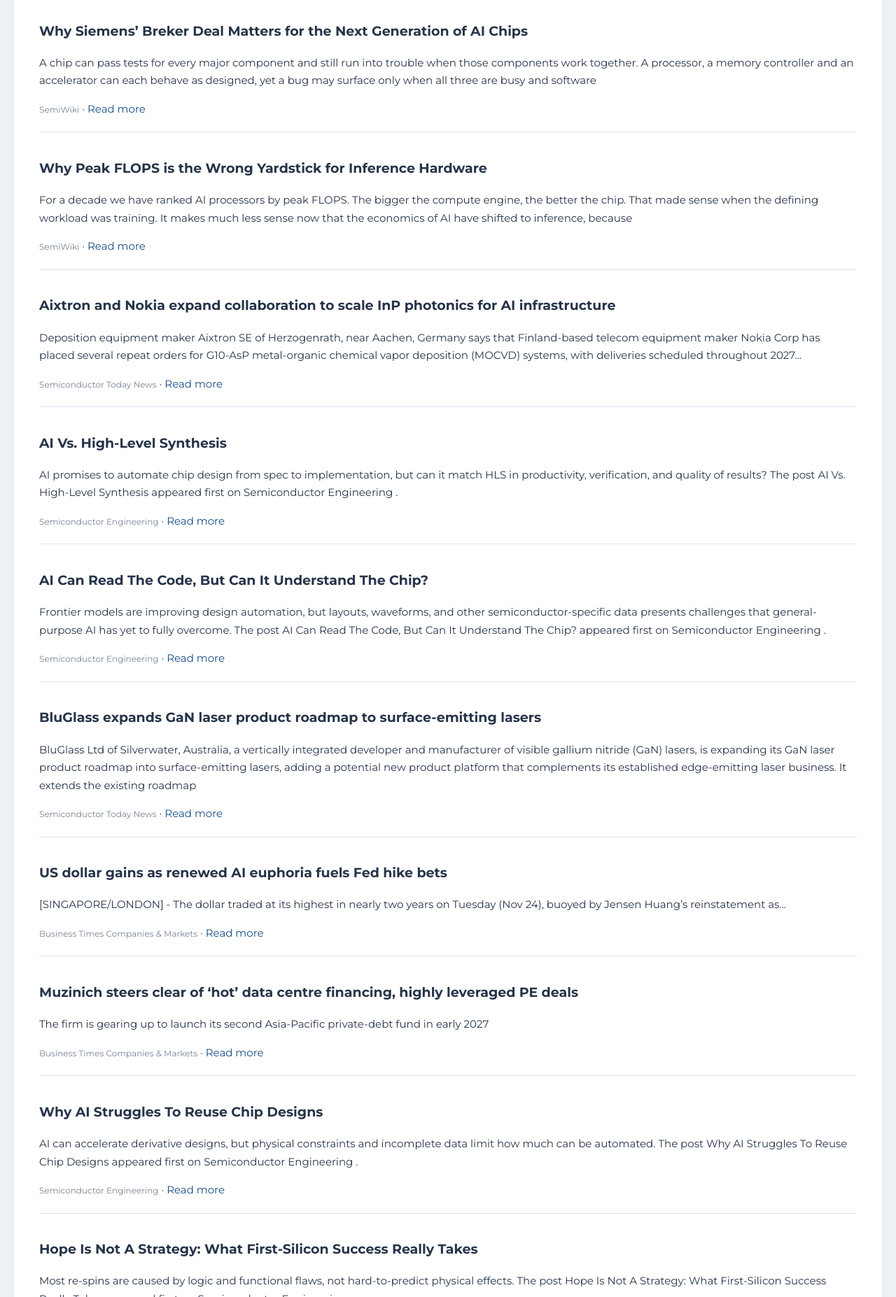
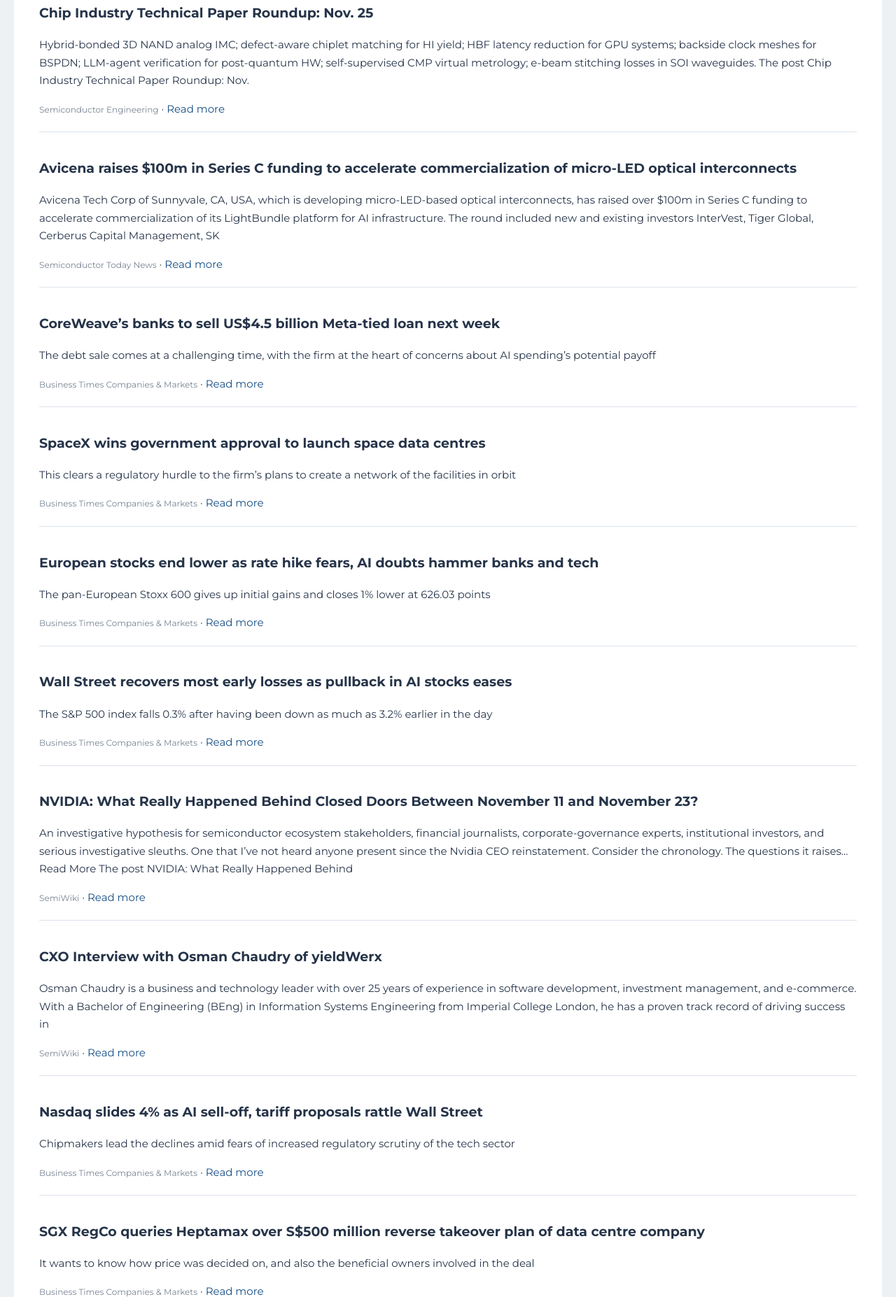
Before and after one commit to atowr/semiconductor-newsletter, a plain HTML site: page docs/index.html in a window 1280 px wide. Shown: the part 946-2800 px from the top of the page at 70% size. Drawn offline with Linux system fonts and the light colour scheme; a script that the page names is missing.

Commit message:
Publish daily semiconductor newsletter

```diff
--- a/docs/index.html
+++ b/docs/index.html
@@ -40,7 +40,7 @@ footer { background:#10263f; color:#cbd5e1; padding:24px; text-align:center; fon
 .tradingview-widget-container__widget {width:100%}
 .tradingview-widget-container iframe {display:block;width:100%!important;max-width:100%}
 .snapshot {padding:20px 24px 24px}</style></head><body>
-<header style="text-align:left"><p style="text-align:left;margin:0 0 6px"> Wednesday, 25 November 2026</p>
+<header style="text-align:left"><p style="text-align:left;margin:0 0 6px"> Thursday, 26 November 2026</p>
 <h1 style="text-align:left;margin:0 0 6px">Semiconductor Industry Daily Brief</h1><p style="text-align:left;margin:0">Providing concise, curated market intelligence</p></header>
 <section class="snapshot">
 <div class="snapshot-title">Market Snapshot — Live, as displayed by TradingView</div>
@@ -54,64 +54,64 @@ footer { background:#10263f; color:#cbd5e1; padding:24px; text-align:center; fon
 <main><h2>TODAY'S STORIES</h2>
 
         <article>
-        <h2>Securing The Chiplet Future With A UCIe 4.0-Aware Verification Architecture</h2>
-        <p>Bringing together compliance tests, protocol-aware monitoring, transaction recording, scoreboarding, error-injection callbacks, and targeted debug to support multiple layers. The post Securing The Chiplet Future With A UCIe 4.0-Aware Verification Architecture appeared first on Semiconductor Engineering .</p>
-        <div class="story-meta"><span class="source">Semiconductor Engineering</span> · <a href="https://semiengineering.com/securing-the-chiplet-future-with-a-ucie-4-0-aware-verification-architecture/">Read more</a></div>
+        <h2>Keysight Unites RF and Photonic Design for Tower Semiconductor</h2>
+        <p>Keysight Technologies has certified its Advanced Design System (ADS) Photonic Designer for Tower Semiconductor’s PH18 silicon photonics process design kits, bringing electronic and photonic circuit development into a shared environment. Announced November 9, the integration lets engineers move from schematics through… Read More The post</p>
+        <div class="story-meta"><span class="source">SemiWiki</span> · <a href="https://semiwiki.com/eda/keysight-eda/376442-keysight-unites-rf-and-photonic-design-for-tower-semiconductor/">Read more</a></div>
         </article>
         <article>
-        <h2>Moores Lab AI’s Benchmark Push: Measuring Whether AI Can Actually Verify Chips</h2>
-        <p>AI tools can generate hardware code quickly. The harder question is whether they can establish that a design behaves correctly. Moores Lab AI’s benchmark initiative addresses that distinction, putting attention on verification outcomes rather than the volume or apparent sophistication of generated code. For semiconductor…</p>
-        <div class="story-meta"><span class="source">SemiWiki</span> · <a href="https://semiwiki.com/eda/moores-lab-ai/375754-moores-lab-ais-benchmark-push-measuring-whether-ai-can-actually-verify-chips/">Read more</a></div>
+        <h2>PDF Solutions: What Happens Now That the Puck Has Arrived?</h2>
+        <p>The forces that could begin turning a decade of infrastructure investment into accelerating growth 1. Historical Context In Has the Puck Finally Arrived? , I argued that PDF Solutions has spent more than a decade assembling the infrastructure required for an increasingly connected, data-intensive and</p>
+        <div class="story-meta"><span class="source">SemiWiki</span> · <a href="https://semiwiki.com/eda/pdf-solutions/376678-pdf-solutions-what-happens-now-that-the-puck-has-arrived/">Read more</a></div>
         </article>
         <article>
-        <h2>Why Siemens’ Breker Deal Matters for the Next Generation of AI Chips</h2>
-        <p>A chip can pass tests for every major component and still run into trouble when those components work together. A processor, a memory controller and an accelerator can each behave as designed, yet a bug may surface only when all three are busy and software</p>
-        <div class="story-meta"><span class="source">SemiWiki</span> · <a href="https://semiwiki.com/eda/376542-why-siemens-breker-deal-matters-for-the-next-generation-of-ai-chips/">Read more</a></div>
+        <h2>Chip Industry Technical Paper Roundup: Nov. 25</h2>
+        <p>Hybrid-bonded 3D NAND analog IMC; defect-aware chiplet matching for HI yield; HBF latency reduction for GPU systems; backside clock meshes for BSPDN; LLM-agent verification for post-quantum HW; self-supervised CMP virtual metrology; e-beam stitching losses in SOI waveguides. The post Chip Industry Technical Paper Roundup: Nov.</p>
+        <div class="story-meta"><span class="source">Semiconductor Engineering</span> · <a href="https://semiengineering.com/chip-industry-technical-paper-roundup-nov-25-2/">Read more</a></div>
         </article>
         <article>
-        <h2>Why Peak FLOPS is the Wrong Yardstick for Inference Hardware</h2>
-        <p>For a decade we have ranked AI processors by peak FLOPS. The bigger the compute engine, the better the chip. That made sense when the defining workload was training. It makes much less sense now that the economics of AI have shifted to inference, because</p>
-        <div class="story-meta"><span class="source">SemiWiki</span> · <a href="https://semiwiki.com/semiconductor-manufacturers/vsora/376702-why-peak-flops-is-the-wrong-yardstick-for-inference-hardware/">Read more</a></div>
+        <h2>Avicena raises $100m in Series C funding to accelerate commercialization of micro-LED optical interconnects</h2>
+        <p>Avicena Tech Corp of Sunnyvale, CA, USA, which is developing micro-LED-based optical interconnects, has raised over $100m in Series C funding to accelerate commercialization of its LightBundle platform for AI infrastructure. The round included new and existing investors InterVest, Tiger Global, Cerberus Capital Management, SK</p>
+        <div class="story-meta"><span class="source">Semiconductor Today News</span> · <a href="https://www.semiconductor-today.com/news_items/2026/nov/avicena-251126.shtml">Read more</a></div>
         </article>
         <article>
-        <h2>Aixtron and Nokia expand collaboration to scale InP photonics for AI infrastructure</h2>
-        <p>Deposition equipment maker Aixtron SE of Herzogenrath, near Aachen, Germany says that Finland-based telecom equipment maker Nokia Corp has placed several repeat orders for G10-AsP metal-organic chemical vapor deposition (MOCVD) systems, with deliveries scheduled throughout 2027...</p>
-        <div class="story-meta"><span class="source">Semiconductor Today News</span> · <a href="https://www.semiconductor-today.com/news_items/2026/nov/aixtron-nokia-241126.shtml">Read more</a></div>
+        <h2>CoreWeave’s banks to sell US$4.5 billion Meta-tied loan next week</h2>
+        <p>The debt sale comes at a challenging time, with the firm at the heart of concerns about AI spending’s potential payoff</p>
+        <div class="story-meta"><span class="source">Business Times Companies &amp; Markets</span> · <a href="https://www.businesstimes.com.sg/companies-markets/coreweaves-banks-sell-us4-5-billion-meta-tied-loan-next-week">Read more</a></div>
         </article>
         <article>
-        <h2>AI Vs. High-Level Synthesis</h2>
-        <p>AI promises to automate chip design from spec to implementation, but can it match HLS in productivity, verification, and quality of results? The post AI Vs. High-Level Synthesis appeared first on Semiconductor Engineering .</p>
-        <div class="story-meta"><span class="source">Semiconductor Engineering</span> · <a href="https://semiengineering.com/ai-vs-high-level-synthesis/">Read more</a></div>
+        <h2>SpaceX wins government approval to launch space data centres</h2>
+        <p>This clears a regulatory hurdle to the firm’s plans to create a network of the facilities in orbit</p>
+        <div class="story-meta"><span class="source">Business Times Companies &amp; Markets</span> · <a href="https://www.businesstimes.com.sg/companies-markets/spacex-wins-government-approval-launch-space-data-centres">Read more</a></div>
         </article>
         <article>
-        <h2>AI Can Read The Code, But Can It Understand The Chip?</h2>
-        <p>Frontier models are improving design automation, but layouts, waveforms, and other semiconductor-specific data presents challenges that general-purpose AI has yet to fully overcome. The post AI Can Read The Code, But Can It Understand The Chip? appeared first on Semiconductor Engineering .</p>
-        <div class="story-meta"><span class="source">Semiconductor Engineering</span> · <a href="https://semiengineering.com/ai-can-read-the-code-but-can-it-understand-the-chip/">Read more</a></div>
+        <h2>European stocks end lower as rate hike fears, AI doubts hammer banks and tech</h2>
+        <p>The pan-European Stoxx 600 gives up initial gains and closes 1% lower at 626.03 points</p>
+        <div class="story-meta"><span class="source">Business Times Companies &amp; Markets</span> · <a href="https://www.businesstimes.com.sg/companies-markets/capital-markets-currencies/european-stocks-end-lower-rate-hike-fears-ai-doubts-hammer-banks-and-tech">Read more</a></div>
         </article>
         <article>
-        <h2>BluGlass expands GaN laser product roadmap to surface-emitting lasers</h2>
-        <p>BluGlass Ltd of Silverwater, Australia, a vertically integrated developer and manufacturer of visible gallium nitride (GaN) lasers, is expanding its GaN laser product roadmap into surface-emitting lasers, adding a potential new product platform that complements its established edge-emitting laser business. It extends the existing roadmap</p>
-        <div class="story-meta"><span class="source">Semiconductor Today News</span> · <a href="https://www.semiconductor-today.com/news_items/2026/nov/bluglass-241126.shtml">Read more</a></div>
+        <h2>Wall Street recovers most early losses as pullback in AI stocks eases</h2>
+        <p>The S&amp;P 500 index falls 0.3% after having been down as much as 3.2% earlier in the day</p>
+        <div class="story-meta"><span class="source">Business Times Companies &amp; Markets</span> · <a href="https://www.businesstimes.com.sg/companies-markets/capital-markets-currencies/wall-street-recovers-most-early-losses-pullback-ai-stocks-eases">Read more</a></div>
         </article>
         <article>
-        <h2>US dollar gains as renewed AI euphoria fuels Fed hike bets</h2>
-        <p>[SINGAPORE/LONDON] - The dollar traded at its highest in nearly two years on Tuesday (Nov 24), buoyed by Jensen Huang’s reinstatement as...</p>
-        <div class="story-meta"><span class="source">Business Times Companies &amp; Markets</span> · <a href="https://www.businesstimes.com.sg/companies-markets/us-dollar-gains-renewed-ai-euphoria-fuels-fed-hike-bets">Read more</a></div>
+        <h2>NVIDIA: What Really Happened Behind Closed Doors Between November 11 and November 23?</h2>
+        <p>An investigative hypothesis for semiconductor ecosystem stakeholders, financial journalists, corporate-governance experts, institutional investors, and serious investigative sleuths. One that I’ve not heard anyone present since the Nvidia CEO reinstatement. Consider the chronology. The questions it raises… Read More The post NVIDIA: What Really Happened Behind</p>
+        <div class="story-meta"><span class="source">SemiWiki</span> · <a href="https://semiwiki.com/artificial-intelligence/376841-nvidia-what-really-happened-behind-closed-doors-between-november-11-and-november-23/">Read more</a></div>
         </article>
         <article>
-        <h2>Muzinich steers clear of ‘hot’ data centre financing, highly leveraged PE deals</h2>
-        <p>The firm is gearing up to launch its second Asia-Pacific private-debt fund in early 2027</p>
-        <div class="story-meta"><span class="source">Business Times Companies &amp; Markets</span> · <a href="https://www.businesstimes.com.sg/companies-markets/banking-finance/muzinich-steers-clear-hot-data-centre-financing-highly-leveraged-pe-deals">Read more</a></div>
+        <h2>CXO Interview with Osman Chaudry of yieldWerx</h2>
+        <p>Osman Chaudry is a business and technology leader with over 25 years of experience in software development, investment management, and e-commerce. With a Bachelor of Engineering (BEng) in Information Systems Engineering from Imperial College London, he has a proven track record of driving success in</p>
+        <div class="story-meta"><span class="source">SemiWiki</span> · <a href="https://semiwiki.com/eda/yieldwerx/376626-cxo-interview-with-osman-chaudry-of-yieldwerx/">Read more</a></div>
         </article>
         <article>
-        <h2>Why AI Struggles To Reuse Chip Designs</h2>
-        <p>AI can accelerate derivative designs, but physical constraints and incomplete data limit how much can be automated. The post Why AI Struggles To Reuse Chip Designs appeared first on Semiconductor Engineering .</p>
-        <div class="story-meta"><span class="source">Semiconductor Engineering</span> · <a href="https://semiengineering.com/why-ai-struggles-to-reuse-chip-designs/">Read more</a></div>
+        <h2>Nasdaq slides 4% as AI sell-off, tariff proposals rattle Wall Street</h2>
+        <p>Chipmakers lead the declines amid fears of increased regulatory scrutiny of the tech sector</p>
+        <div class="story-meta"><span class="source">Business Times Companies &amp; Markets</span> · <a href="https://www.businesstimes.com.sg/companies-markets/capital-markets-currencies/nasdaq-slides-4-ai-sell-tariff-proposals-rattle-wall-street">Read more</a></div>
         </article>
         <article>
-        <h2>Hope Is Not A Strategy: What First-Silicon Success Really Takes</h2>
-        <p>Most re-spins are caused by logic and functional flaws, not hard-to-predict physical effects. The post Hope Is Not A Strategy: What First-Silicon Success Really Takes appeared first on Semiconductor Engineering .</p>
-        <div class="story-meta"><span class="source">Semiconductor Engineering</span> · <a href="https://semiengineering.com/hope-is-not-a-strategy-what-first-silicon-success-really-takes/">Read more</a></div>
+        <h2>SGX RegCo queries Heptamax over S$500 million reverse takeover plan of data centre company</h2>
+        <p>It wants to know how price was decided on, and also the beneficial owners involved in the deal</p>
+        <div class="story-meta"><span class="source">Business Times Companies &amp; Markets</span> · <a href="https://www.businesstimes.com.sg/companies-markets/sgx-regco-queries-heptamax-over-s500-million-reverse-takeover-plan-data-centre-company">Read more</a></div>
         </article>
 </main>
 <footer>Semiconductor Industry Daily Brief · For information purposes only</footer>
```
